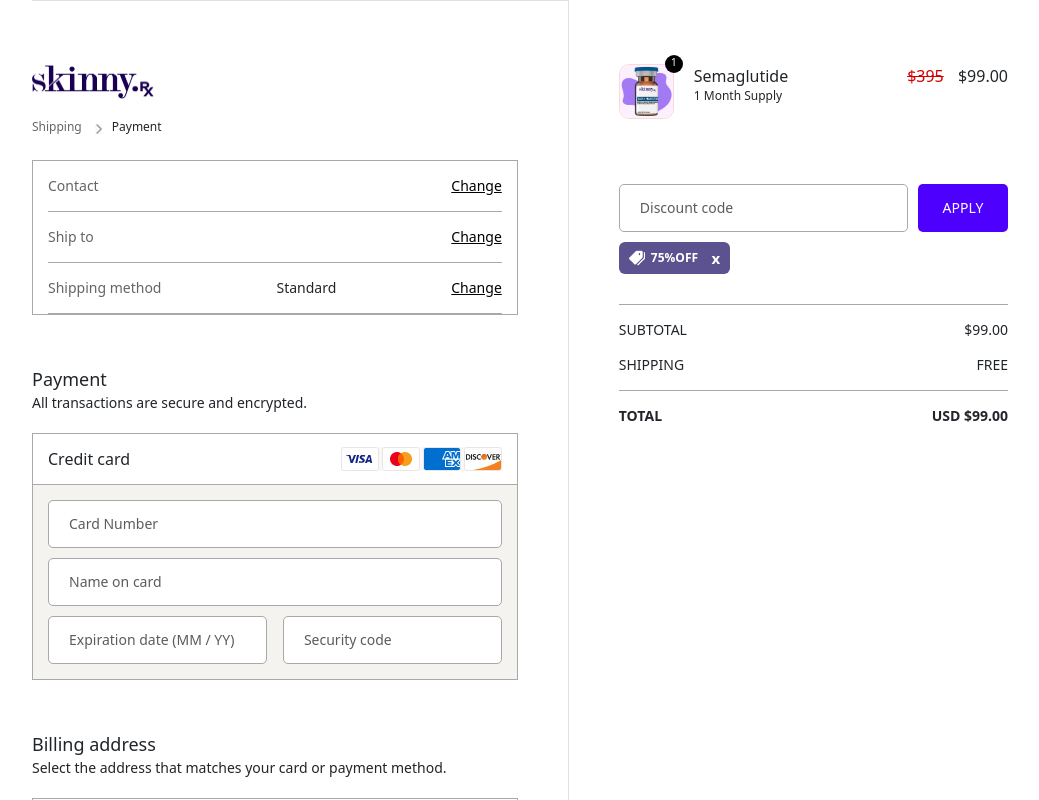
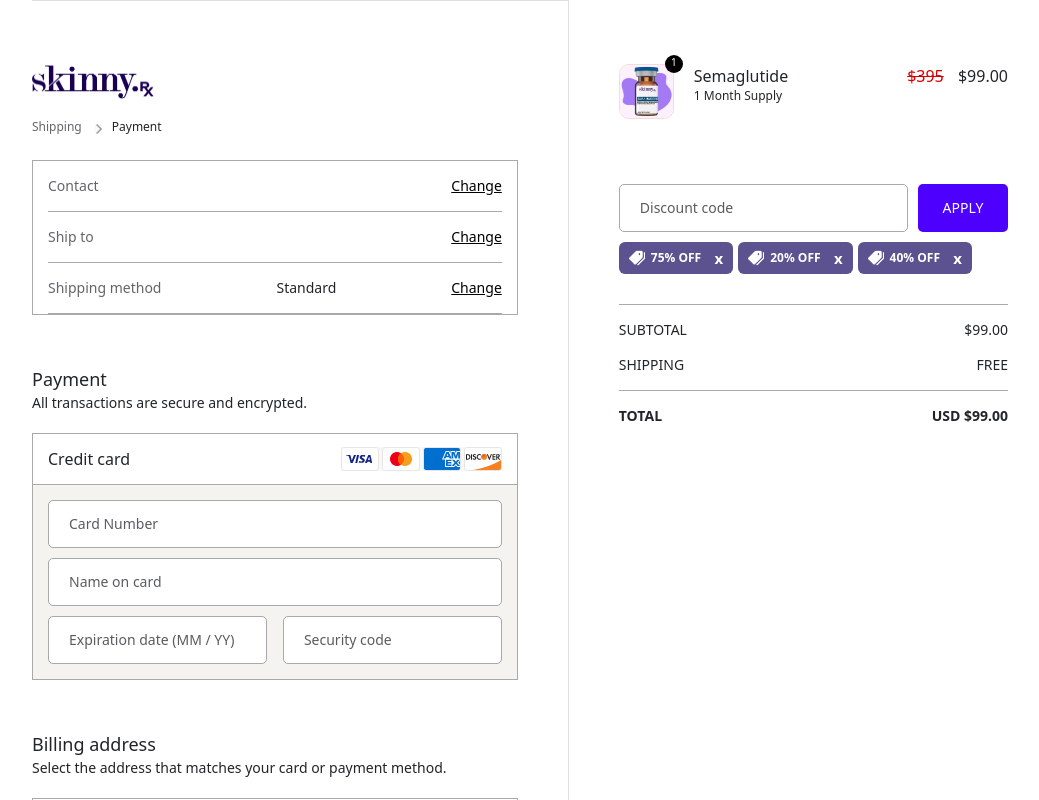
Before and after one commit to richardzanabria/reactTest, a React (Create React App) app: page /checkout in a window 1280 px wide. Shown: the top 800 px of the page, without its empty margins (120-1159 px from the left). Built offline with nearby package versions, Linux system fonts and the light colour scheme.

Commit message:
add discound code logic

```diff
--- /dev/null
+++ b/src/components/DiscountCode/index.js
@@ -0,0 +1,21 @@
+import { useEffect } from "react";
+import { Link } from "react-router-dom";
+
+function DiscountCode({discountCodes, removeDiscountCode}) {
+
+  return (
+    <div className="discount-code-btn-row">
+      <ul>
+        {discountCodes.map((discountCode, index) => {
+          return (
+            <li key={index}>
+                <button className="discount-code-btn">{discountCode} OFF</button>
+                <span className="code-close-btn" onClick={() => removeDiscountCode(index)}>x</span>
+            </li>
+          )})}
+      </ul>
+    </div>
+  );
+}
+
+export default DiscountCode;
--- a/src/containers/Checkout/index.js
+++ b/src/containers/Checkout/index.js
@@ -1,5 +1,5 @@
 import { Link } from "react-router-dom";
-import Footer from "../../components/Footer/footer";
+import Footer from "../../components/Footer";
 import Navbar from "../../components/Navbar";
 
 const Checkout = ({stage, setStage}) => {
--- a/src/containers/Product/index.js
+++ b/src/containers/Product/index.js
@@ -1,4 +1,21 @@
+import { useEffect, useState } from "react";
+import DiscountCode from "../../components/DiscountCode";
+
+
 const Product = () => {
+
+  const [discountCodes, setDiscountCodes] = useState(["75%", "20%", "40%"]);
+
+  useEffect(() => {
+    console.log("set discount")
+  }, [discountCodes])
+
+  const removeDiscountCode = (idx) => {
+    let newCodes = [...discountCodes];
+    newCodes.splice(idx, 1);
+    setDiscountCodes(newCodes);
+  }
+
   return (
     <section>
       <div className="right-side-top w-100 d-block">
@@ -11,13 +28,7 @@ const Product = () => {
         <input type="text" className="form-control checkout" placeholder="Discount code" />
         <button>Apply</button>
       </div>
-        <div className="discount-code-btn-row">
-          <ul>
-            <li>
-              <button className="discount-code-btn">75%OFF</button>
-              <span className="code-close-btn">x</span></li>
-          </ul>
-        </div>
+      <DiscountCode discountCodes={discountCodes} removeDiscountCode={removeDiscountCode} />
       <div className="total-box-row w-100 d-block">
         <div className="data-row w-100 d-flex flex-wrap justify-content-between"> <span>Subtotal</span> <span>$99.00</span> </div>
         <div className="data-row w-100 d-flex flex-wrap justify-content-between"> <span>Shipping</span> <span>Free</span> </div>
--- a/src/containers/Shipping/index.js
+++ b/src/containers/Shipping/index.js
@@ -1,7 +1,7 @@
 import { useNavigate } from 'react-router-dom';
 import { useEffect, useState } from 'react';
 import validator from "validator";
-import Footer from '../../components/Footer/footer';
+import Footer from '../../components/Footer';
 import Dropdown from '../../components/Dropdown';
 import Navbar from '../../components/Navbar';
 
```
Also changed, not shown: src/components/Footer/index.js (renamed from src/components/Footer/footer.js). Lines whose indentation alone changed are shown as unchanged.
